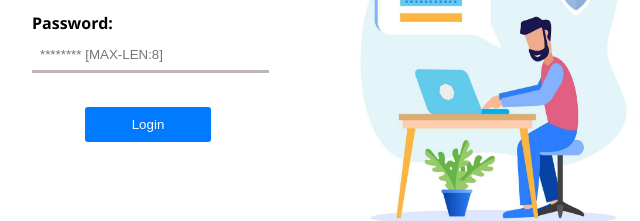
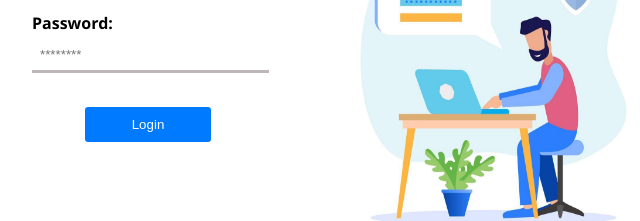
Before and after one commit to deepviber0/LOGINFORM-MERN, a plain HTML site: page Client/index.html in a window 1280 px wide. Shown: the part 373-594 px from the top of the page, 333-973 px from the left. Drawn offline with Linux system fonts and the light colour scheme.

Commit message:
Update index.html

```diff
--- a/Client/index.html
+++ b/Client/index.html
@@ -133,7 +133,7 @@
 
             <div class="form-group">
                 <label for="password">Password:</label>
-                <input type="password" id="password" name="pass" placeholder="******** [MAX-LEN:8]" maxlength="8" required>
+                <input type="password" id="password" name="pass" placeholder="********" maxlength="8" required>
             </div>
 
             <div class="form-group">
```
